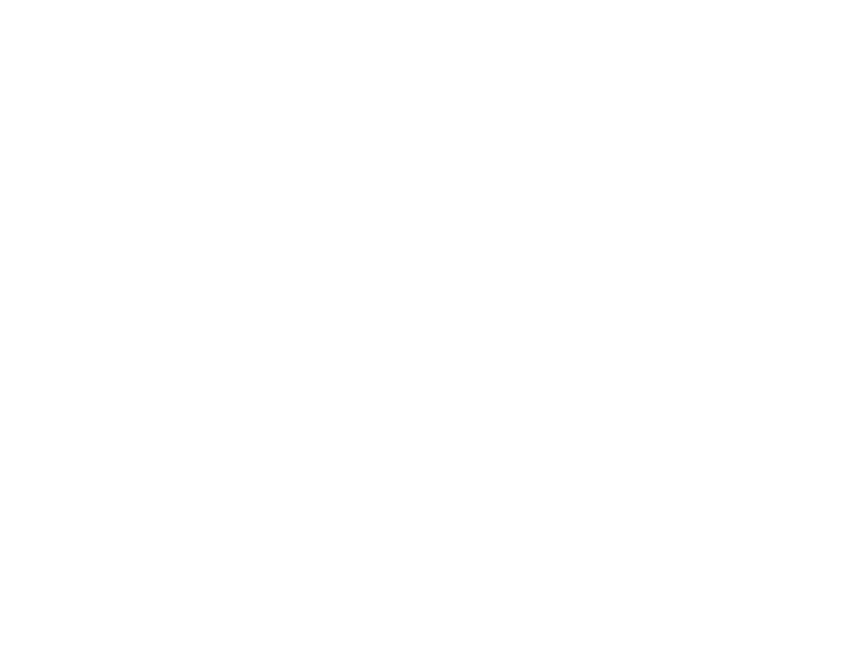
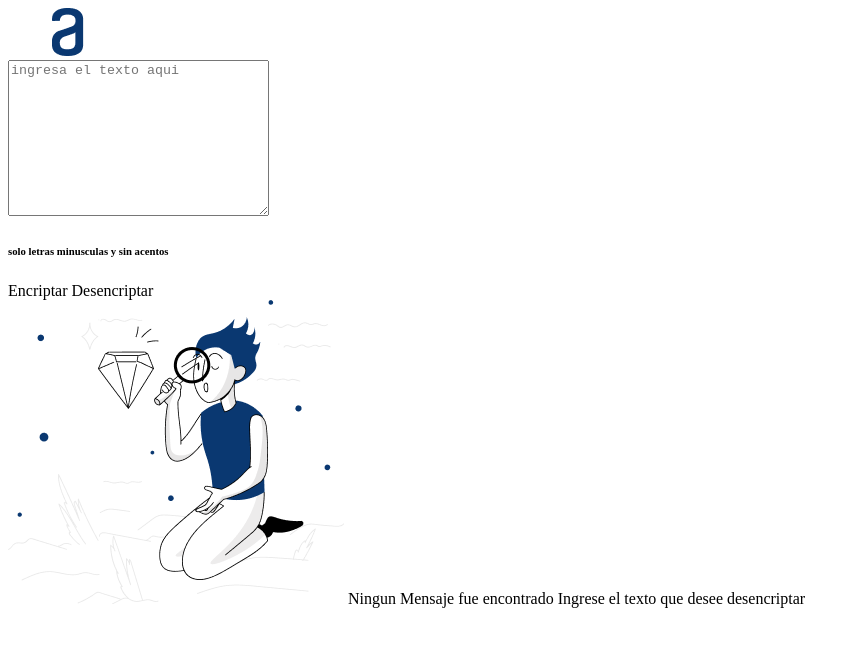
Before and after one commit to Fergsie/Encriptador-de-Texto, a plain HTML site: page index.html in a window 1280 px wide. Shown: the whole page, without its empty margins (0-860 px from the left). Drawn offline with Linux system fonts and the light colour scheme.

Commit message:
agrega elementos html

```diff
--- a/index.html
+++ b/index.html
@@ -1,11 +1,35 @@
 <!DOCTYPE html>
-<html lang="en">
+<html lang="es-mx">
 <head>
     <meta charset="UTF-8">
     <meta name="viewport" content="width=device-width, initial-scale=1.0">
-    <title>Document</title>
+    <title>Encriptador</title>
 </head>
 <body>
+    <header>
+        <img class="h_Logo"   src="./imagenes/Logo.png" alt="Logo de Alura Latam">
+    </header>
 
+    <main>
+        <section>
+            <div>
+                <textarea class="m_textarea" id="" cols="30" rows="10" placeholder="ingresa el texto aqui"></textarea>
+                <h6 class="textop">solo letras minusculas y sin acentos</h6>
+            </div>
+            <div>
+                <btmEncriptar class="btmEncriptar">Encriptar</btmEncriptar>
+                <btmDesencriptar class="btmDesencriptar">Desencriptar</btmDesencriptar>
+            </div>
+            <div><img class="img2"  src="./imagenes/Muñeco.png" alt="Muñeco">
+                <txt1 class="textog ">Ningun Mensaje fue encontrado </txt>
+                <txt2 class="textop" >Ingrese el texto que desee desencriptar</txt>
+            </div>
+
+
+        </section>
+    </main>
+    <footer>
+
+    </footer>
 </body>
 </html>
--- /dev/null
+++ b/style.css
@@ -0,0 +1,8 @@
+.h_logo{}
+.m_textarea{}
+.textop{}
+.btmEncriptar{}
+.btmDesencriptar{}
+.img2{}
+.textog{}
+.textop{}
```
Also changed, not shown: imagenes/Logo.png (added), imagenes/Muñeco.png (added).
